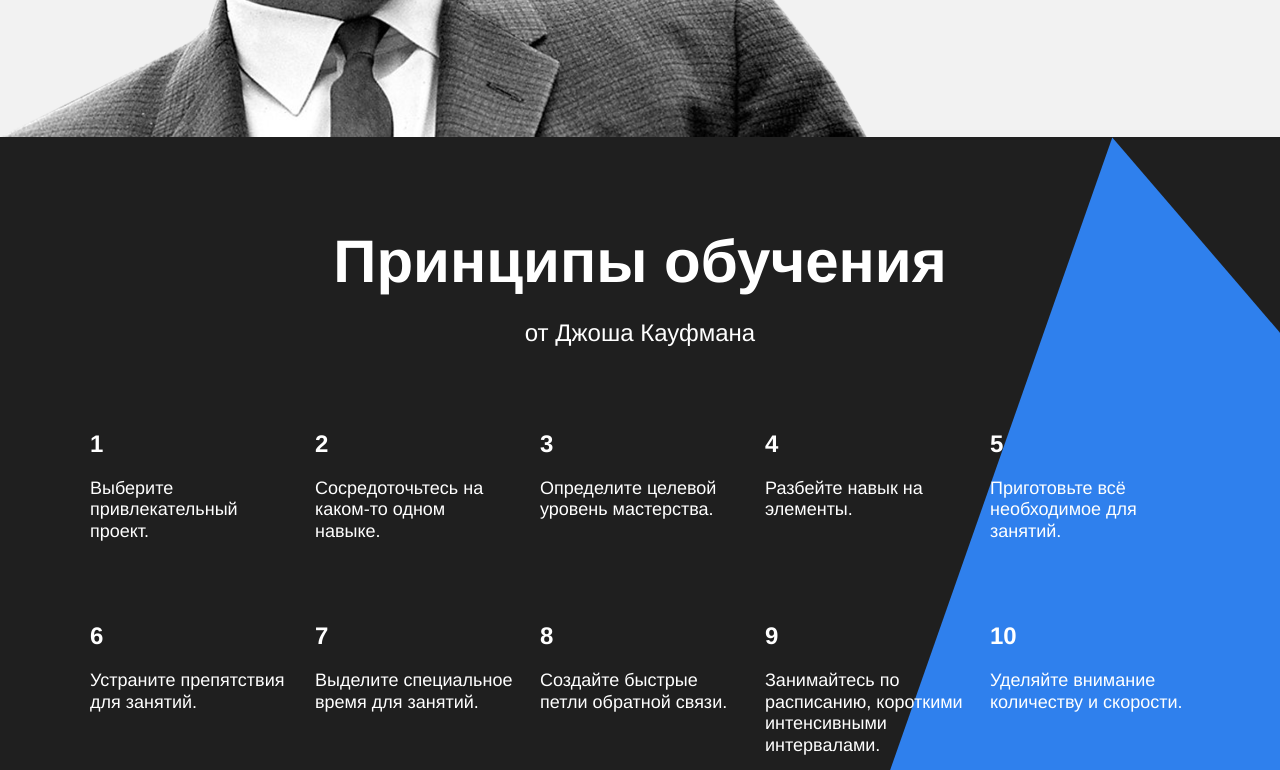
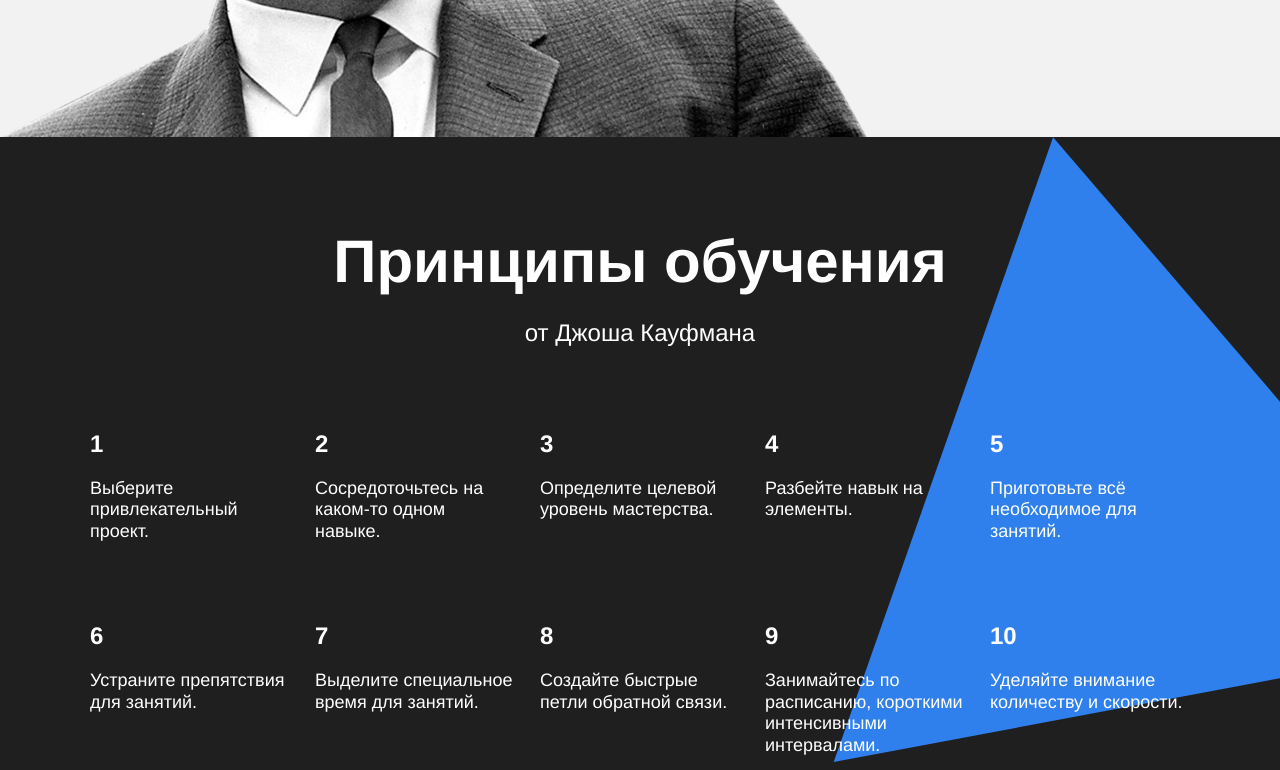
Before and after one commit to vladelisabeta/how-to-learn, a plain HTML site: page index.html in a window 1280 px wide. Shown: the part 2760-3530 px from the top of the page. Drawn offline with Linux system fonts and the light colour scheme.

Commit message:
все закончено?

```diff
--- a/styles/style.css
+++ b/styles/style.css
@@ -226,6 +226,7 @@ position: relative;
   background-image:url(../images/kaufman-triangle.svg);
   width: 877px;
   height: 877px;
+  background-size: 877px 877px;
   position: absolute;
   right:-210px;
   top: 0;
```
